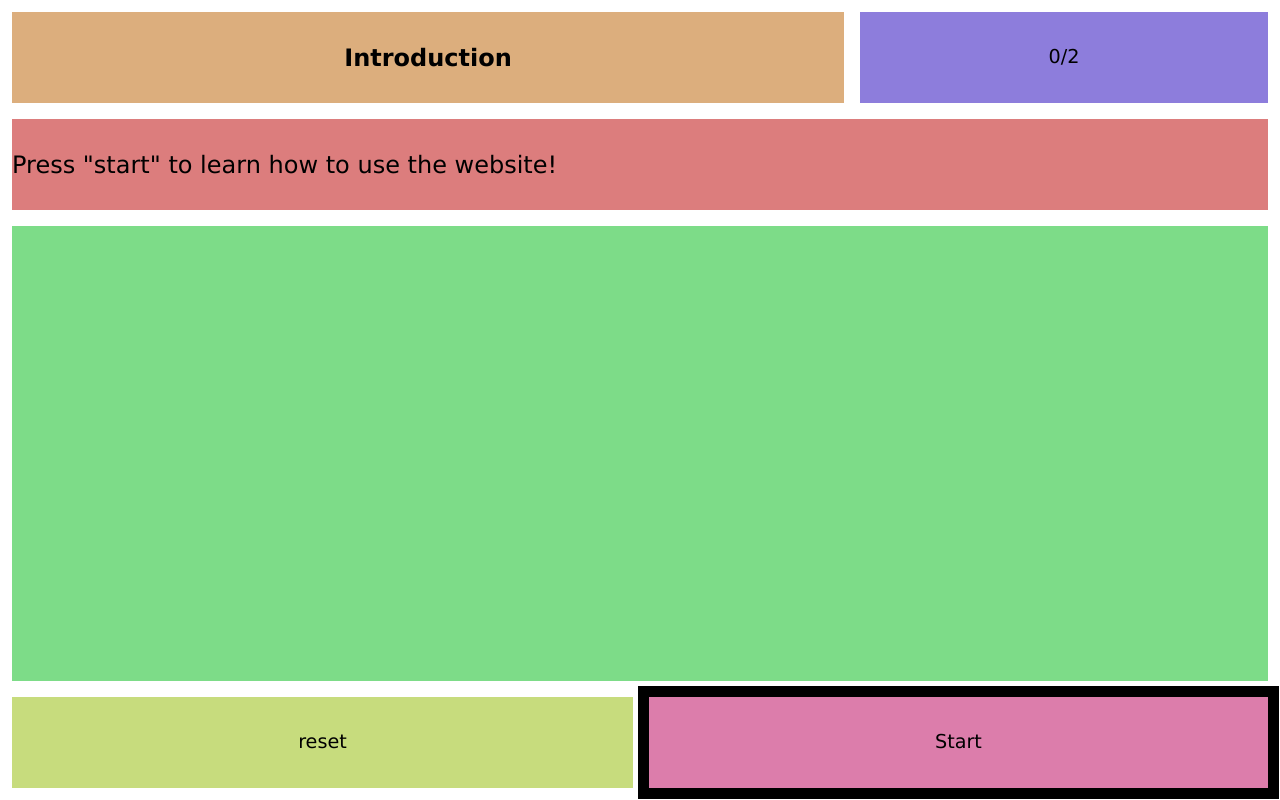
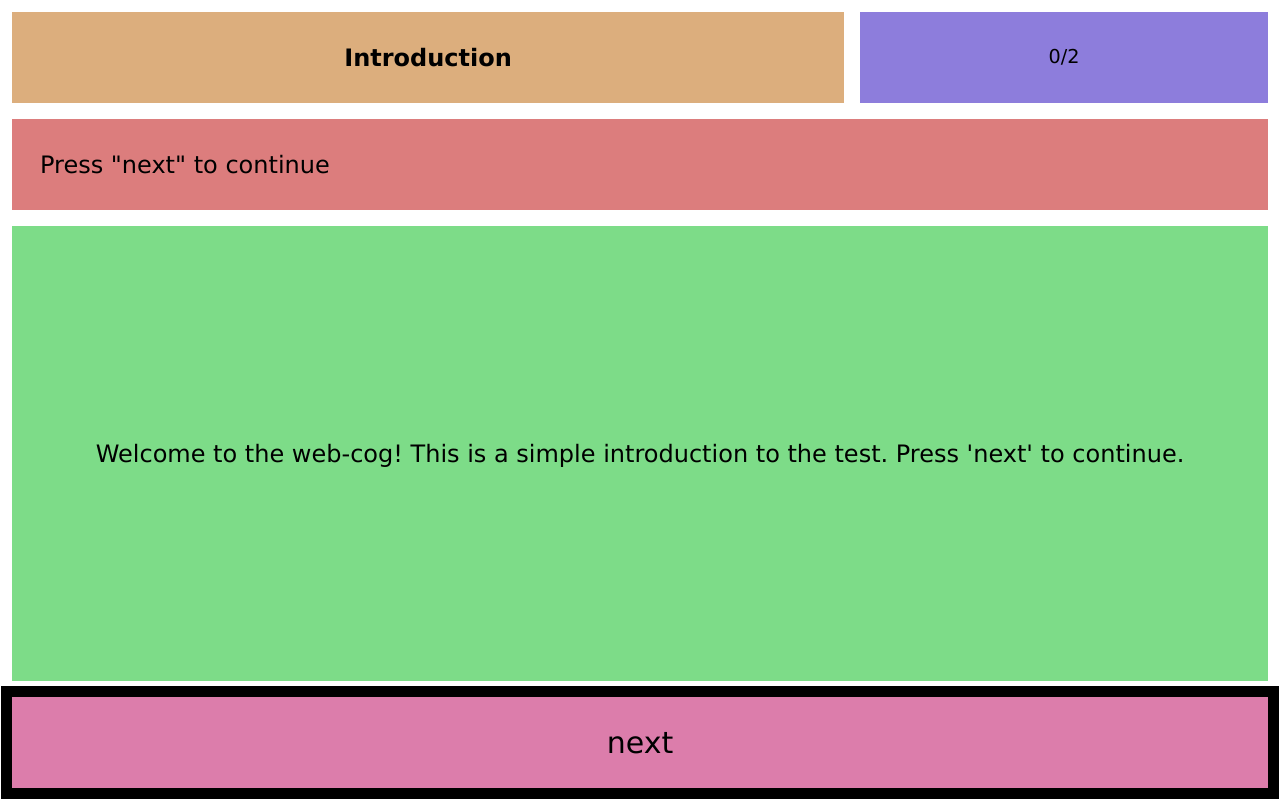
Before and after one commit to ntnon/svelte-cog, a SvelteKit app: page / in a window 1280 px wide. Built offline with nearby package versions, Linux system fonts and the light colour scheme.

Commit message:
reduce stage data dependency

```diff
--- a/src/components/Stage.svelte
+++ b/src/components/Stage.svelte
@@ -3,29 +3,28 @@
 	import type { IStage } from '$lib/interfaces';
 
 	export let stage: IStage;
-	console.log('stage: ', stage);
 </script>
 
 {#if stage}
 	<div class="container m-3">
 		<span class="name center text-2xl font-bold {stage.name.highlight && 'highlight'}">
-			{stage.name.text}
+			<span class="mx-3">{stage.name.text}</span>
 		</span>
 
 		<span class="progress center {stage.progress.highlight && 'highlight'}">
-			{stage.progress.text}
+			<span class="mx-7">{stage.progress.text}</span>
 		</span>
 
 		<span class="info text-2xl {stage.info.highlight && 'highlight'}">
-			{stage.info.text}
+			<span class="mx-7">{stage.info.text}</span>
 		</span>
 
 		<span class="main center text-2xl {stage.main.highlight && 'highlight'}">
 			{#if stage.main.text}
-				{stage.main.text}
+				<span class="mx-7">{stage.main.text}</span>
 			{/if}
 			{#if stage.main.component}
-				<svelte:component this={stage.main.component} data={stage.data} />
+				<svelte:component this={stage.main.component} data={stage.data} {stage} />
 			{/if}
 		</span>
 
@@ -34,15 +33,17 @@
 			on:click={stage.help.function}>help</button
 		> -->
 		<span class="navbar">
-			<button
-				class="reset center {stage.reset.highlight && 'highlight'}"
-				on:click={stage.reset.function}>{stage.reset.text ?? defaultResetLabel}</button
-			>
-
-			<button
-				class="next center {stage.next.highlight && 'highlight'}"
-				on:click={stage.next.function}>{stage.next.text ?? defaultNextLabel}</button
-			>
+			{#if !stage.reset.hidden}
+				<button
+					class="reset w-full text-3xl center {stage.reset.highlight && 'highlight'}"
+					on:click={stage.reset.function}>{stage.reset.text ?? defaultResetLabel}</button
+				>
+			{/if}
+			{#if !stage.next.hidden}
+				<button
+					class="next w-fill text-3xl center {stage.next.highlight && 'highlight'}"
+					on:click={stage.next.function}>{stage.next.text ?? defaultNextLabel}</button
+				>{/if}
 		</span>
 	</div>
 {/if}
@@ -68,9 +69,9 @@
 
 	.navbar {
 		grid-area: navbar;
-		display: grid;
+		display: flex;
+		justify-content: space-around;
 		gap: 1rem;
-		grid-template-areas: 'reset next';
 	}
 
 	.name {
@@ -104,6 +105,7 @@
 		background-color: rgb(220, 136, 125);
 	}
 	.next {
+		width: 100%;
 		grid-area: next;
 		background-color: rgb(220, 125, 171);
 	}
--- a/src/components/pages/ClockDraw.svelte
+++ b/src/components/pages/ClockDraw.svelte
@@ -24,7 +24,7 @@
 				text: '2/4'
 			},
 			info: {
-				text: 'This clock is completely broken! Put the numbers in their right place!'
+				text: 'This clock is completely broken! Drag the numbers to where they belong using your mouse or finger'
 			},
 			main: {
 				component: ClockDrawTask
--- a/src/components/pages/ClockHands.svelte
+++ b/src/components/pages/ClockHands.svelte
@@ -24,9 +24,7 @@
 			progress: {
 				text: '2/4'
 			},
-			info: {
-				text: 'Adjust the clock to display ' + timestamp
-			},
+			info: {},
 			main: {
 				component: ClockHandsTask
 			} as IElement,
@@ -48,7 +46,7 @@
 
 	hands.subscribe((v) => {
 		timestamp = v.hour.target + ':' + v.minute.target * 5;
-		stages[0].info.text = 'Adjust the clock to display ' + timestamp;
+		stages[0].info.text = 'Adjust the clock hands using your finger to display ' + timestamp;
 		stage = stages[0];
 	});
 </script>
--- a/src/components/pages/Example.svelte
+++ b/src/components/pages/Example.svelte
@@ -59,7 +59,7 @@
 				text: 'Tap all the circles!'
 			},
 			main: {
-				text: 'Want to start the task over?'
+				text: 'Start over, or continue?'
 			} as IElement,
 			reset: {
 				highlight: true,
@@ -67,6 +67,7 @@
 			},
 			help: {},
 			next: {
+				highlight: true,
 				function: nextFn
 			}
 		}
--- a/src/components/pages/Introduction.svelte
+++ b/src/components/pages/Introduction.svelte
@@ -17,19 +17,16 @@
 				text: '0/2'
 			},
 			info: {
-				text: 'Press "start" to learn how to use the website!'
+				text: 'Press "next" to continue'
 			},
 			main: {
-				hidden: true
+				text: "Welcome to the web-cog! This is a simple introduction to the test. Press 'next' to continue."
 			},
 			reset: {
 				hidden: true
 			},
-			help: {
-				hidden: true
-			},
+			help: {},
 			next: {
-				text: 'Start',
 				highlight: true,
 				function: nextFn
 			}
@@ -43,10 +40,10 @@
 				text: '1/2'
 			},
 			info: {
-				text: 'Press "next" to continue the tutorial!"'
+				text: 'Press "next" to continue'
 			},
 			main: {
-				text: 'Above you can see the task name, a task description, as well your progress.',
+				text: 'Above you can see the task name, a brief description, and your progress.',
 				highlight: true
 			},
 			reset: {
@@ -56,29 +53,6 @@
 				hidden: true
 			},
 			next: {
-				function: nextFn
-			}
-		},
-		{
-			completed: false,
-			name: {
-				text: 'Introduction'
-			},
-			progress: {
-				text: '2/2'
-			},
-			info: {
-				text: 'Press hint to learn how to use the website!'
-			},
-			main: {
-				text: 'The "next" button will start the example task. Press it to continue the tutorial.'
-			},
-			reset: {},
-			help: {
-				text: defaultHelpLabel
-			},
-			next: {
-				highlight: true,
 				function: nextFn
 			}
 		}
--- a/src/components/pages/WordRegistration.svelte
+++ b/src/components/pages/WordRegistration.svelte
@@ -31,8 +31,7 @@
 				component: WordRegistrationTask
 			} as IElement,
 			reset: {
-				text: 'new words',
-				function: () => words.reset()
+				hidden: true
 			},
 			help: {
 				text: defaultHelpLabel,
--- a/src/components/tasks/ClockDrawTask.svelte
+++ b/src/components/tasks/ClockDrawTask.svelte
@@ -154,14 +154,14 @@
 		<span class="dial" bind:this={dial} />
 	</Clock>
 
-	<span class="markers w-[80%] flex flex-row justify-center items-center flex-wrap"
+	<span class="markers w-[100%] flex flex-row justify-center items-center flex-wrap"
 		>{#each $data as marker}
 			<div id={'marker-initial-slot-' + marker.id}>
 				<div
 					id={'marker-' + marker.id}
 					role="button"
 					tabindex="0"
-					class="marker size-[3rem]"
+					class="marker size-[6vh]"
 					style="top: {marker.y}px; left: {marker.x}px;"
 					on:mousedown={(e) => handleMouseDown(e, marker)}
 					on:touchstart={(e) => handleMouseDown(e, marker)}
--- a/src/components/tasks/ExampleTask.svelte
+++ b/src/components/tasks/ExampleTask.svelte
@@ -8,8 +8,6 @@
 	let taskArea: Element;
 
 	export let stage: IStage;
-
-	console.log('stage in task');
 
 	$: if (taskArea) {
 		balls = createBalls(taskArea);
```
